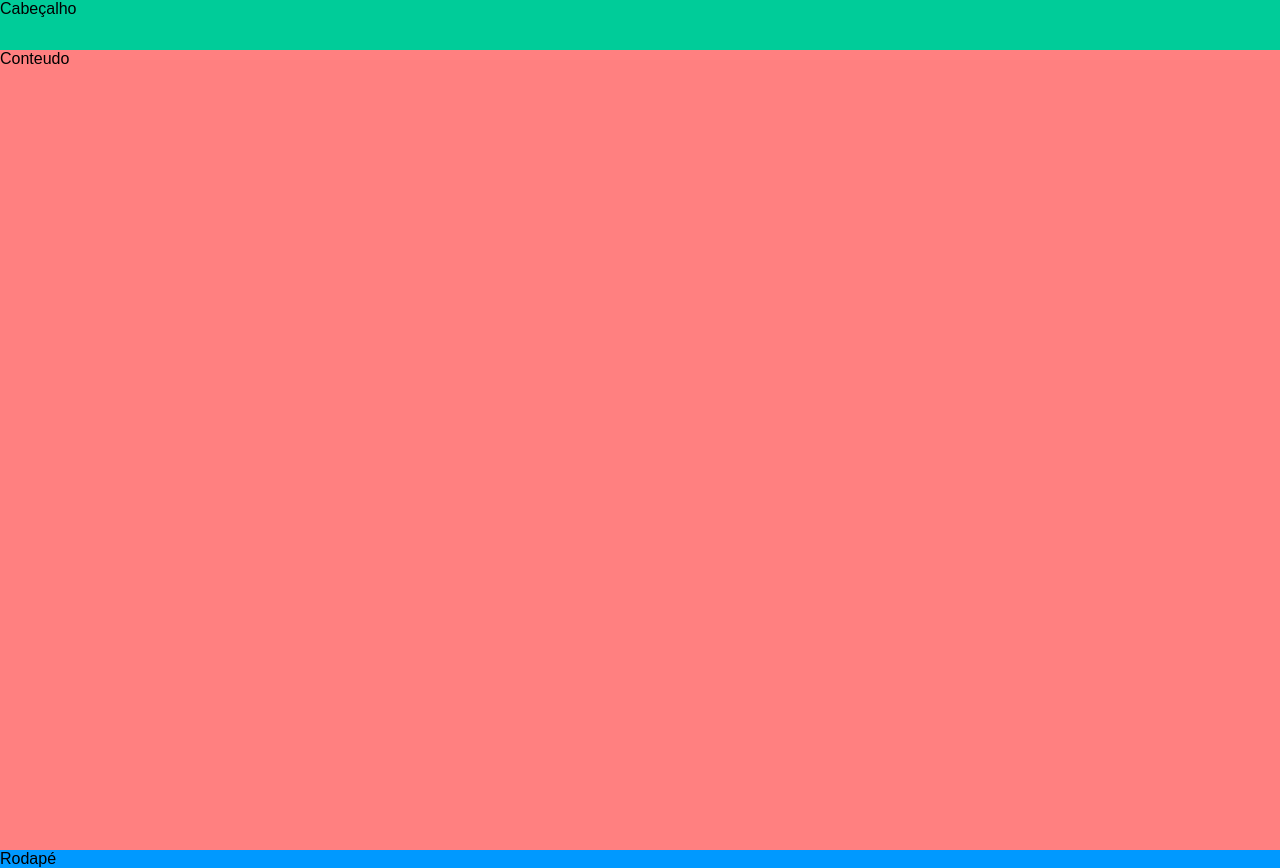
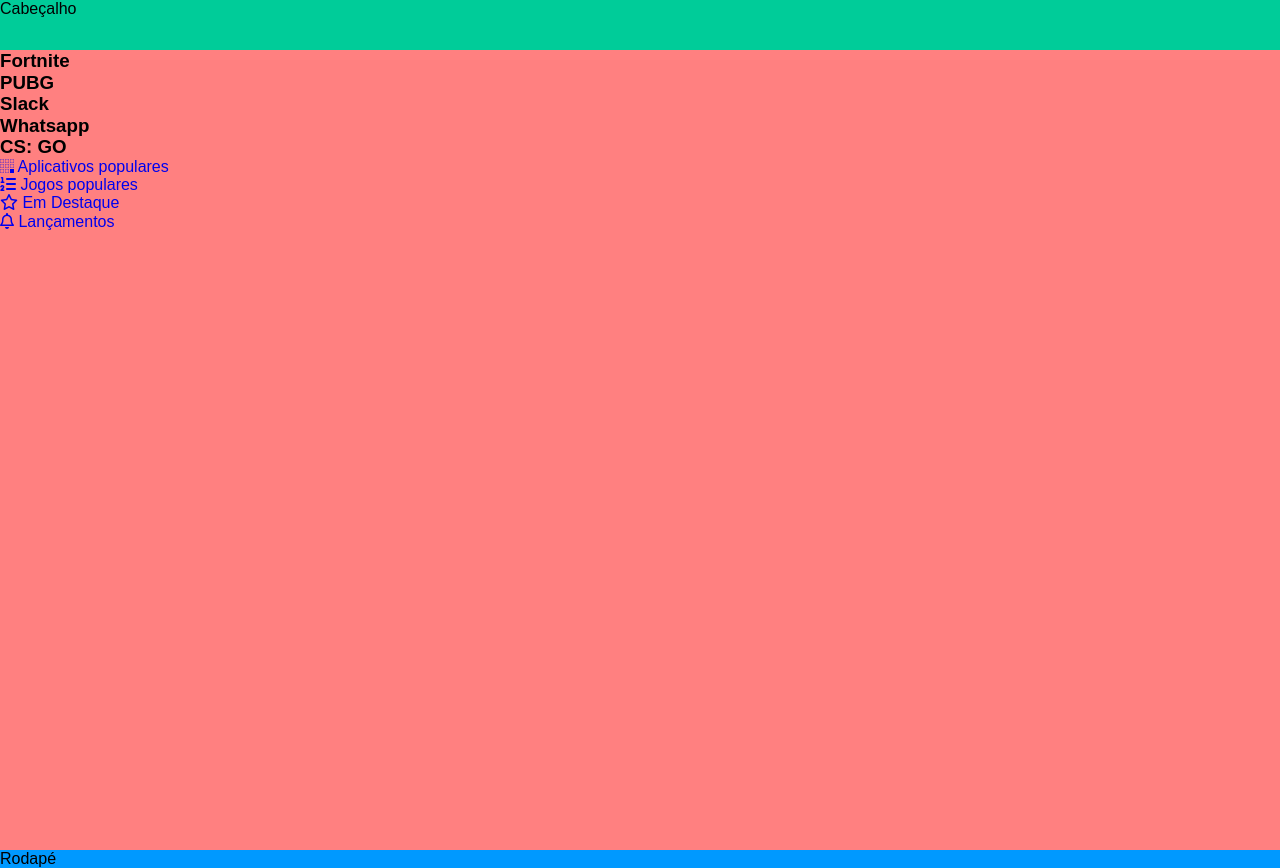
Before and after one commit to JonathanLima25/Alura-store, a plain HTML site: page index.html in a window 1280 px wide. Drawn offline with Linux system fonts and the light colour scheme.

Commit message:
complete html

```diff
--- a/index.html
+++ b/index.html
@@ -11,7 +11,53 @@
 </head>
 <body class="app">
     <header class="cabecalho">Cabeçalho</header>
-    <main class="conteudo">Conteudo</main>
+    <main class="conteudo">
+        <section class="destaques">
+            <div class="destaques__principal caixa">
+                <h3 class="destaques__titulo">Fortnite</h3>
+            </div>
+            <div class="destaques__secundario caixa">
+                <h3 class="destaques__tiitulo">PUBG</h3>
+            </div>
+            <div class="destaques__secundario caixa">
+                <h3 class="destaques__titulo">Slack</h3>
+            </div>
+            <div class="destaques__secundario caixa">
+                <h3 class="destaques__titulo">Whatsapp</h3>
+            </div>
+            <div class="destaques__secundario caixa">
+                <h3 class="destaques__titulo">CS: GO</h3>
+            </div>
+            <div class="destaques__categorias">
+                <ul class="destaques__categorias__lista">
+                    <li class="destaques__categorias__item">
+                        <a class="destaques__categorias__link" href="#">
+                            <i class="destaques__categorias__icone fab fa-buromobelexperte"></i>
+                            Aplicativos populares
+                        </a>
+                    </li>
+                    <li class="destaques__categorias___item">
+                        <a class="destaques__categorias___link" href="#">
+                            <i class="fas fa-list-ol"></i>
+                            Jogos populares
+                        </a>
+                    </li>
+                    <li class="destaques__categorias___item">
+                        <a class="destaques__categorias___link" href="#">
+                            <i class="far fa-star"></i>
+                            Em Destaque
+                        </a>
+                    </li>
+                    <li class="destaques__categorias___item">
+                        <a class="destaques__categorias___link" href="#">
+                            <i class="far fa-bell"></i>
+                            Lançamentos
+                        </a>
+                    </li>
+                </ul>
+            </div>
+        </section>
+    </main>
     <footer class="rodape">Rodapé</footer>
     <script src="./assets/js/fontawesome.all.min.js"></script>
 </body>
```
